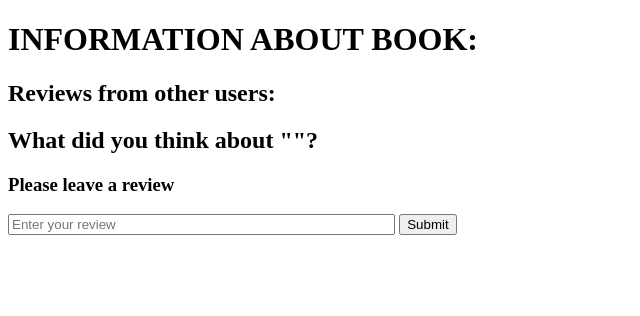
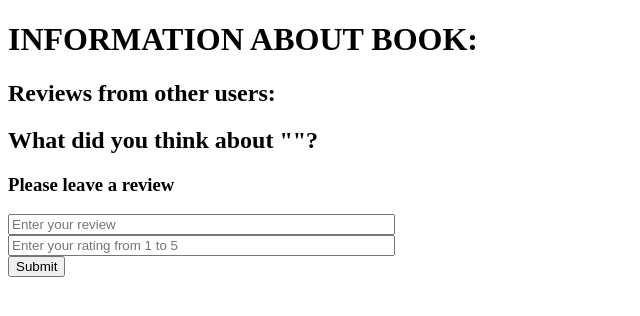
Before and after one commit to laimaurnezaite/TheBookGeek, a Flask app: template templates/book.html in a window 1280 px wide. Shown: the top 316 px of the page, without its empty margins (0-640 px from the left). Run offline with Flask 2, Linux system fonts and the light colour scheme; the template is opened without the code that fills it, so the values that code supplies are empty; some libraries are stand-ins or nearby versions.

Commit message:
add rating and review function

```diff
--- a/application.py
+++ b/application.py
@@ -70,14 +70,19 @@ def render_book(isbn):
     if request.method == "GET":
         cur.execute(f"SELECT * FROM books WHERE isbn = '{isbn}'")
         book = cur.fetchall()
-        cur.execute(f"SELECT username, review FROM reviews_test INNER JOIN users_test ON users_test.id = reviews_test.user_id WHERE book_isbn = '{isbn}'")
+        cur.execute(f"SELECT username, review, rating FROM reviews_test2 INNER JOIN users_test ON users_test.id = reviews_test2.user_id WHERE book_isbn = '{isbn}'")
         reviews = cur.fetchall()
         return render_template("book.html", book=book, reviews=reviews)
 
 @app.route("/book/<string:isbn>", methods=["POST"])
 def review(isbn):
         review = request.form.get("review")
+        rating = request.form.get("rating")
         user_id=2
-        cur.execute(f"INSERT INTo reviews_test (user_id, book_isbn, review) VALUES ({user_id}, '{isbn}', '{review}')")
+        # cur.execute(f"INSERT INTO reviews_test2 (user_id, book_isbn, rating) VALUES ({user_id}, '{isbn}', {rating})")
+        if review == []:
+            cur.execute(f"INSERT INTO reviews_test2 (user_id, book_isbn, rating) VALUES ({user_id}, '{isbn}', {rating})")
+        else:
+            cur.execute(f"INSERT INTO reviews_test2 (user_id, book_isbn, review, rating) VALUES ({user_id}, '{isbn}', '{review}', {rating})")
         conn.commit()
         return redirect(f"/book/{isbn}")
--- a/templates/book.html
+++ b/templates/book.html
@@ -14,12 +14,22 @@
         <h2>Reviews from other users:</h2>
         {% for review in reviews %}
             <p>User {{review[0]}} says: {{review[1]}}</p>
+            <p>Rating: {{review[2]}}</p>
         {% endfor %}
         <h2>What did you think about "{{book[0][1]}}"?</h2>
         <h3>Please leave a review</h3>
         <form action="/book/{{book[0][0]}}" method="POST">
-            <input type="text" name="review" placeholder="Enter your review" autocomplete="off" style="width: 30%;" required>
-            <button type="submit">Submit</button>
+            <div>
+                <div>
+                    <input type="text" name="review" placeholder="Enter your review" autocomplete="off" style="width: 30%;" required>
+                </div>
+                <div>
+                    <input type="number" name="rating" placeholder="Enter your rating from 1 to 5" min="1" max="5" style="width: 30%;" required >
+                </div>
+                <div>
+                    <button type="submit">Submit</button>
+                </div>
+            </div>
         </form>
     </body>
 </html>
```
